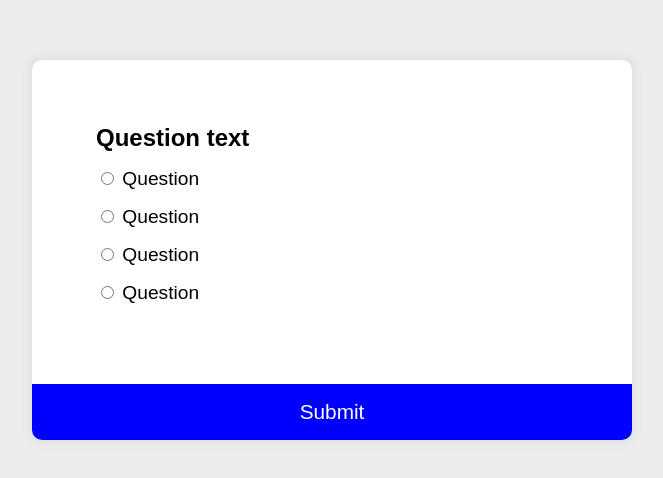
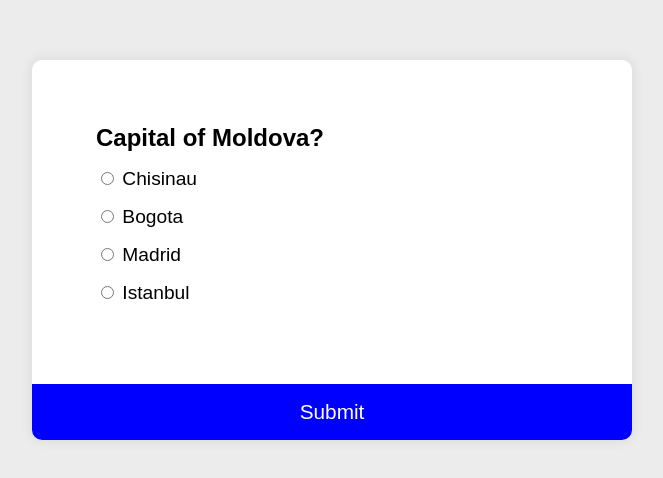
Before and after one commit to scapsa0116/quiz, a website built with Parcel: page src/index.html in a window 1280 px wide. Shown: the part 150-628 px from the top of the page, without its empty margins (308-971 px from the left). Built offline with nearby package versions, Linux system fonts and the light colour scheme.

Commit message:
succesfull display card

```diff
--- a/src/index.html
+++ b/src/index.html
@@ -10,28 +10,27 @@
     <div class="quiz-header">
       <h2 id="question">Question text</h2>
 
-
     <ul>
       <li>
         <input type="radio" id="a" name="answer">
-        <label for="a_text">Question</label>
+        <label id="a_text" for="a">Question</label>
       </li>
 
       <li>
         <input type="radio" id="b" name="answer">
-        <label for="b_text">Question</label>
+        <label id="b_text" for="b">Question</label>
       </li>
 
 
       <li>
         <input type="radio" id="c" name="answer">
-        <label for="c_text">Question</label>
+        <label id="c_text" for="c">Question</label>
       </li>
 
 
       <li>
         <input type="radio" id="d" name="answer">
-        <label for="d_text">Question</label>
+        <label id="d_text" for="d">Question</label>
       </li>
 
 
--- a/src/main.js
+++ b/src/main.js
@@ -53,7 +53,7 @@ let currentQuiz = 0;
 loadQuiz();
 
 function loadQuiz(){
-  const currentQuizData = quizData[currentQuestion];
+  const currentQuizData = quizData[currentQuiz];
   questionE1.innerText = currentQuizData.question;
   a_text.innerText = currentQuizData.a;
   b_text.innerText = currentQuizData.b;
```
Also changed, not shown: dist/index.html, 2 other files.
